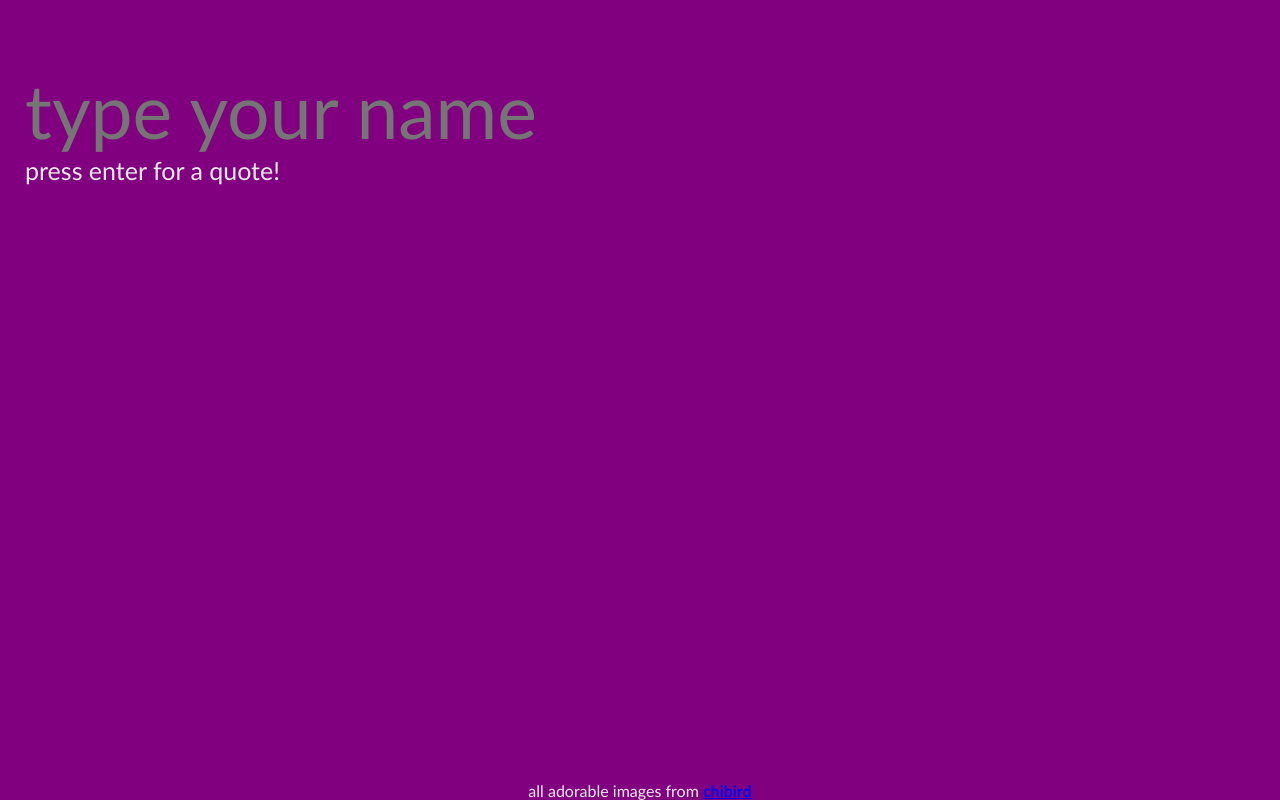
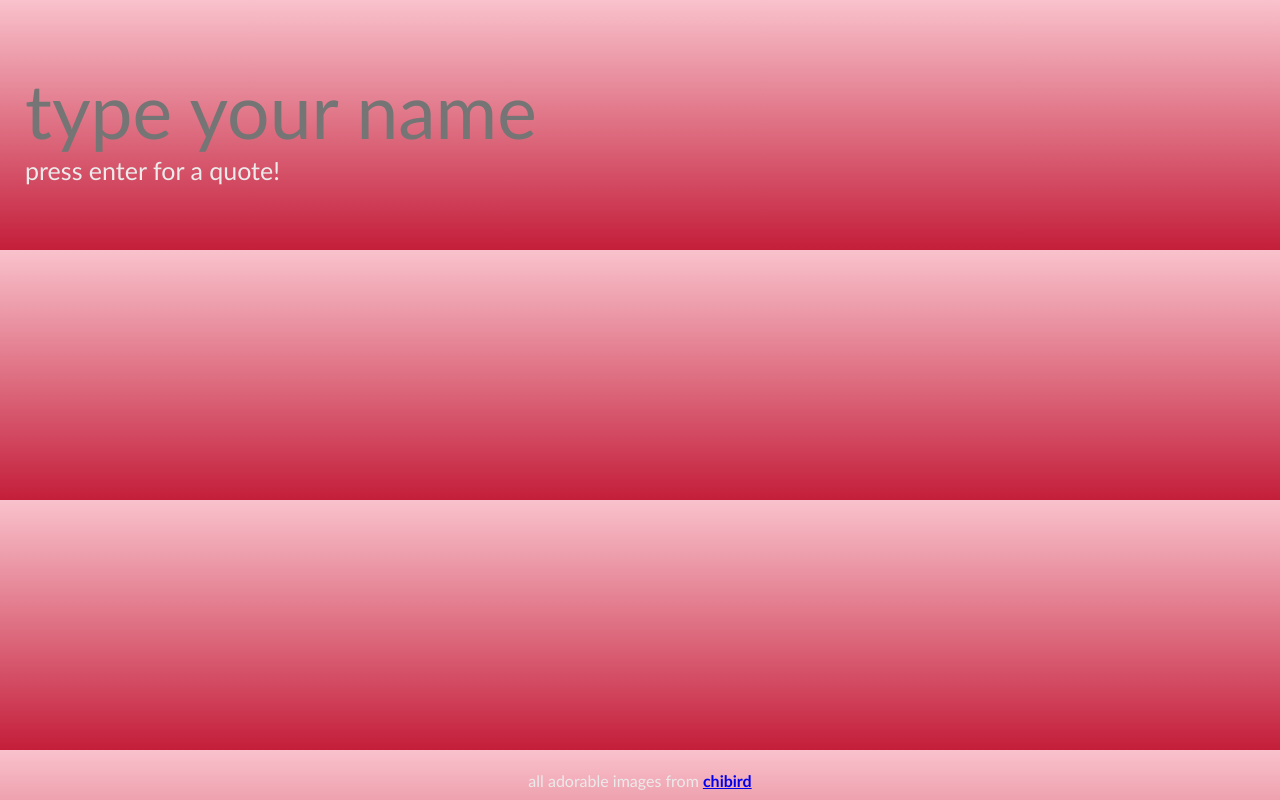
Before and after one commit to kcornn/yourmotivation, a PHP site: page / in a window 1280 px wide. Run offline with PHP 8.4, Linux system fonts and the light colour scheme.

Commit message:
background

```diff
--- a/css/styles.css
+++ b/css/styles.css
@@ -1,7 +1,10 @@
 html, body {
   padding: 0;
   margin: 0;
-  background: purple;
+  background: #C41E3A;
+  background: -webkit-linear-gradient(#f9c2cc,#C41E3A);
+  background: -moz-linear-gradient(#f9c2cc,#C41E3A);
+  background: -linear-gradient(#f9c2cc,#C41E3A);
 }
 
 ::-webkit-input-placeholder,
@@ -72,7 +75,7 @@ p {
   text-align: center;
   font: 16px "Trebuchet MS", Helvetica, sans-serif;
   color: #ebebeb;
-  bottom: 0px;
+  bottom: 10px;
   left: 0px;
   width: 100%;
 }
```
